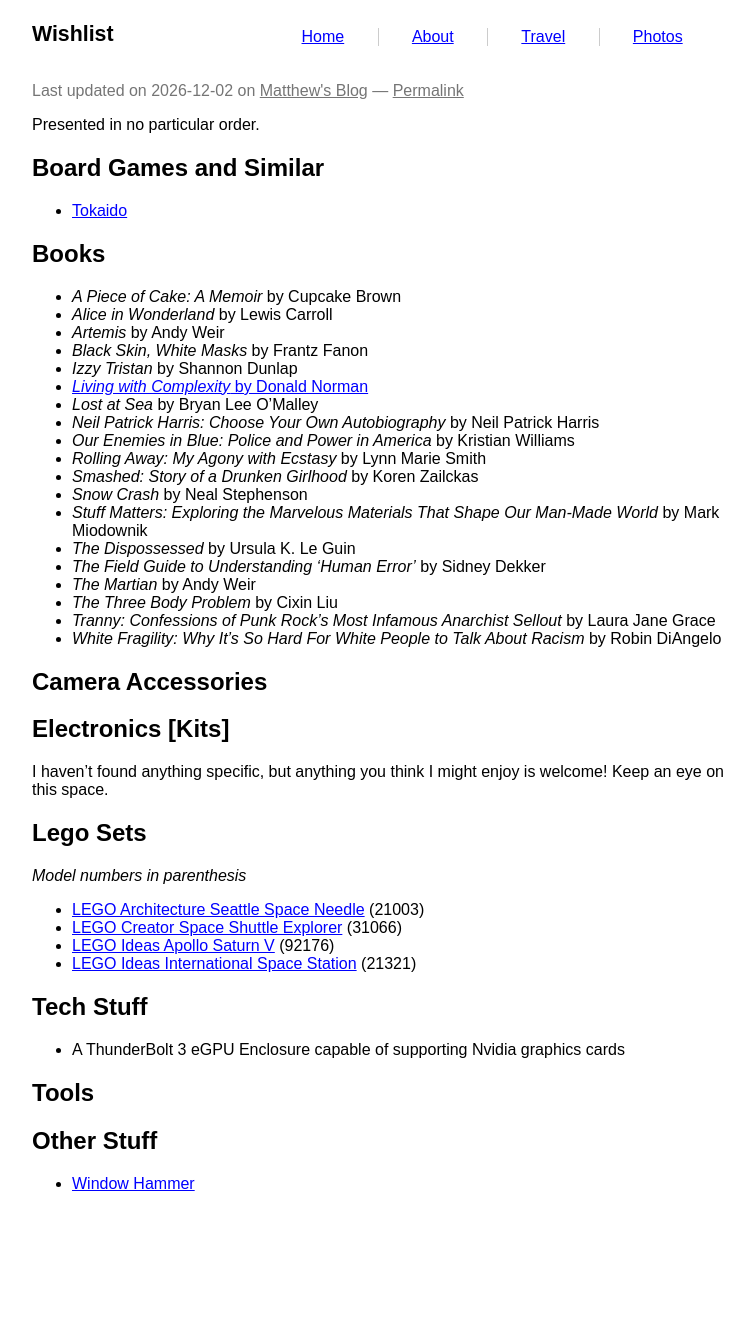
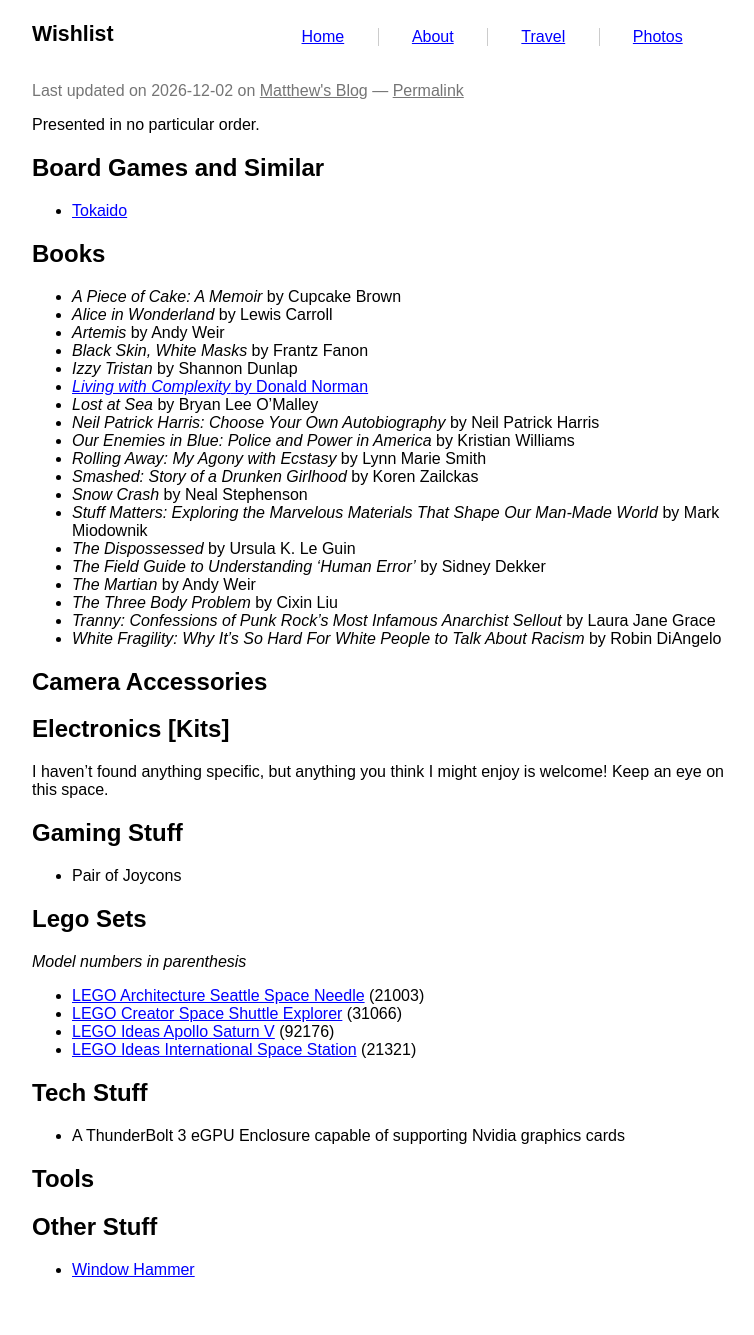
Before and after one commit to prplecake/jrgnsn.net, a Jekyll site: the page built from wishlist.md, in a window 1280 px wide. Shown: the whole page, without its empty margins (258-1012 px from the left). Built offline with Jekyll 4.4.1, drawn with Linux system fonts in a browser that asks for light colours; before the commit the page ends 1249 px from its top, so only the background shows below that.

Commit message:
Add joycons

```diff
--- a/wishlist.md
+++ b/wishlist.md
@@ -42,6 +42,9 @@
 I haven't found anything specific, but anything you think I might enjoy
 is welcome! Keep an eye on this space.
 
+## Gaming Stuff
+* Pair of Joycons
+
 ## Lego Sets
 *Model numbers in parenthesis*
 * [LEGO Architecture Seattle Space Needle](https://www.amazon.com/dp/B0025W1PMS) (21003)
```
